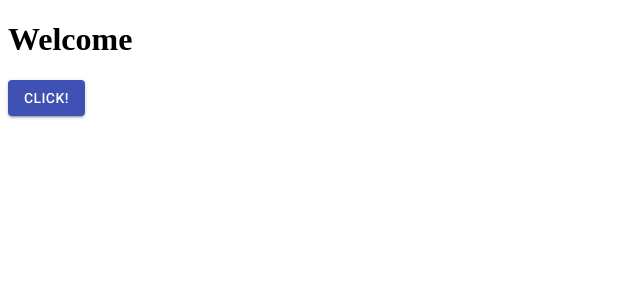
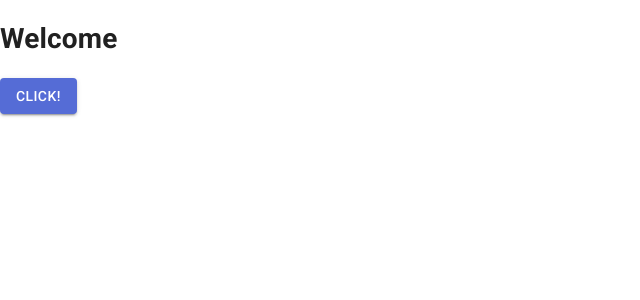
Before and after one commit to andresmanotas/workshop, a Next.js app: page / in a window 1280 px wide. Shown: the top 300 px of the page, without its empty margins (0-640 px from the left). Built offline with nearby package versions, Linux system fonts and the light colour scheme.

Commit message:
Fixed SSR

```diff
--- a/package.json
+++ b/package.json
@@ -22,6 +22,7 @@
   "dependencies": {
     "@material-ui/core": "^4.1.1",
     "@material-ui/icons": "^4.2.0",
+    "@material-ui/styles": "^4.1.1",
     "inquirer": "^6.3.1",
     "next": "^8.1.0",
     "react": "^16.8.6",
--- /dev/null
+++ b/pages/_app.js
@@ -0,0 +1,31 @@
+import React from 'react';
+import App, { Container } from 'next/app';
+import { ThemeProvider } from '@material-ui/styles';
+import CssBaseline from '@material-ui/core/CssBaseline';
+import theme from '../styles/theme';
+
+class MyApp extends App {
+  componentDidMount() {
+    // Remove the server-side injected CSS.
+    const jssStyles = document.querySelector('#jss-server-side');
+    if (jssStyles) {
+      jssStyles.parentNode.removeChild(jssStyles);
+    }
+  }
+
+  render() {
+    const { Component, pageProps } = this.props;
+
+    return (
+      <Container>
+        <ThemeProvider theme={theme}>
+          {/* CssBaseline kickstart an elegant, consistent, and simple baseline to build upon. */}
+          <CssBaseline />
+          <Component {...pageProps} />
+        </ThemeProvider>
+      </Container>
+    );
+  }
+}
+
+export default MyApp;
--- a/pages/_document.js
+++ b/pages/_document.js
@@ -1,32 +1,57 @@
-// _document is only rendered on the server side and not on the client side
-// Event handlers like onClick can't be added to this file
 
-// ./pages/_document.js
 import React from 'react';
-import Document, {
-  Html, Head, Main, NextScript,
-} from 'next/document';
+import Document, { Head, Main, NextScript } from 'next/document';
+import { ServerStyleSheets } from '@material-ui/styles';
+import theme from '../styles/theme';
 
 class MyDocument extends Document {
-  static async getInitialProps(ctx) {
-    const initialProps = await Document.getInitialProps(ctx);
-    return { ...initialProps };
-  }
-
   render() {
     return (
-      <Html>
+      <html lang="en">
         <Head>
-          <link rel="stylesheet" href="https://fonts.googleapis.com/css?family=Roboto:300,400,500,700&display=swap" />
-          <link rel="stylesheet" href="https://fonts.googleapis.com/icon?family=Material+Icons" />
+          <meta charSet="utf-8" />
+          {/* Use minimum-scale=1 to enable GPU rasterization */}
+          <meta
+            name="viewport"
+            content="minimum-scale=1, initial-scale=1, width=device-width, shrink-to-fit=no"
+          />
+          {/* PWA primary color */}
+          <meta name="theme-color" content={theme.palette.primary.main} />
+          <link
+            rel="stylesheet"
+            href="https://fonts.googleapis.com/css?family=Roboto:300,400,500,700&display=swap"
+          />
         </Head>
-        <body className="custom_class">
+        <body>
           <Main />
           <NextScript />
         </body>
-      </Html>
+      </html>
     );
   }
 }
 
+MyDocument.getInitialProps = async (ctx) => {
+  // Render app and page and get the context of the page with collected side effects.
+  const sheets = new ServerStyleSheets();
+  const originalRenderPage = ctx.renderPage;
+
+  ctx.renderPage = () => originalRenderPage({
+    enhanceApp: App => props => sheets.collect(<App {...props} />),
+  });
+
+  const initialProps = await Document.getInitialProps(ctx);
+
+  return {
+    ...initialProps,
+    // Styles fragment is rendered after the app and page rendering finish.
+    styles: (
+      <>
+        {initialProps.styles}
+        {sheets.getStyleElement()}
+      </>
+    ),
+  };
+};
+
 export default MyDocument;
--- a/pages/index.js
+++ b/pages/index.js
@@ -8,7 +8,7 @@
 const Home = () => (
   <div>
     <h1>Welcome</h1>
-    <Button variant="contained" color="primary" onClick={handleClick()}>Click!</Button>
+    <Button variant="contained" color="primary" onClick={handleClick}>Click!</Button>
   </div>
 );
 
--- /dev/null
+++ b/styles/theme.js
@@ -0,0 +1,22 @@
+import { createMuiTheme } from '@material-ui/core/styles';
+import { red } from '@material-ui/core/colors';
+
+// Create a theme instance.
+const theme = createMuiTheme({
+  palette: {
+    primary: {
+      main: '#556cd6',
+    },
+    secondary: {
+      main: '#19857b',
+    },
+    error: {
+      main: red.A400,
+    },
+    background: {
+      default: '#fff',
+    },
+  },
+});
+
+export default theme;
```
